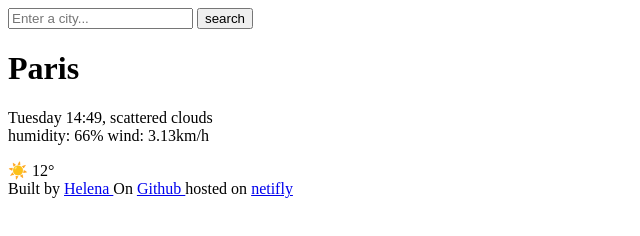
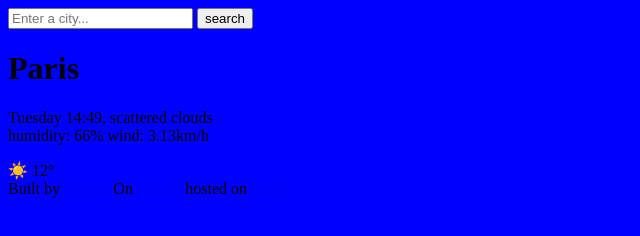
Before and after one commit to helbee98/weather-project, a plain HTML site: page index.html in a window 1280 px wide. Shown: the whole page, without its empty margins (0-640 px from the left). Drawn offline with Linux system fonts and the light colour scheme.

Commit message:
add style.css

```diff
--- a/index.html
+++ b/index.html
@@ -4,6 +4,7 @@
     <meta charset="UTF-8">
     <meta name="viewport" content="width=device-width, initial-scale=1.0">
     <title>Welcome to my weather project</title>
+    <link rel="stylesheet" href="src/style.css" />
 </head>
 <body>
     <header>
--- /dev/null
+++ b/src/style.css
@@ -0,0 +1,4 @@
+body {
+    background-color: blue;
+
+}
```
